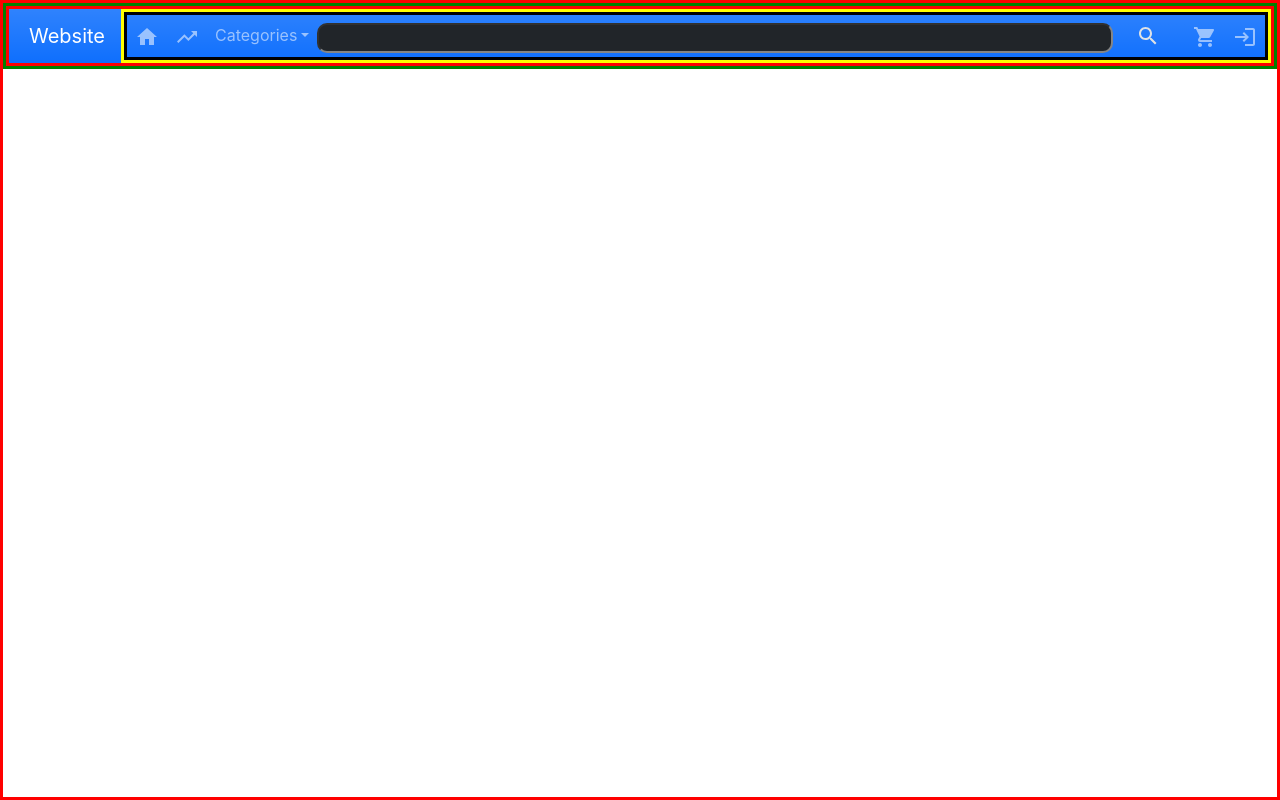
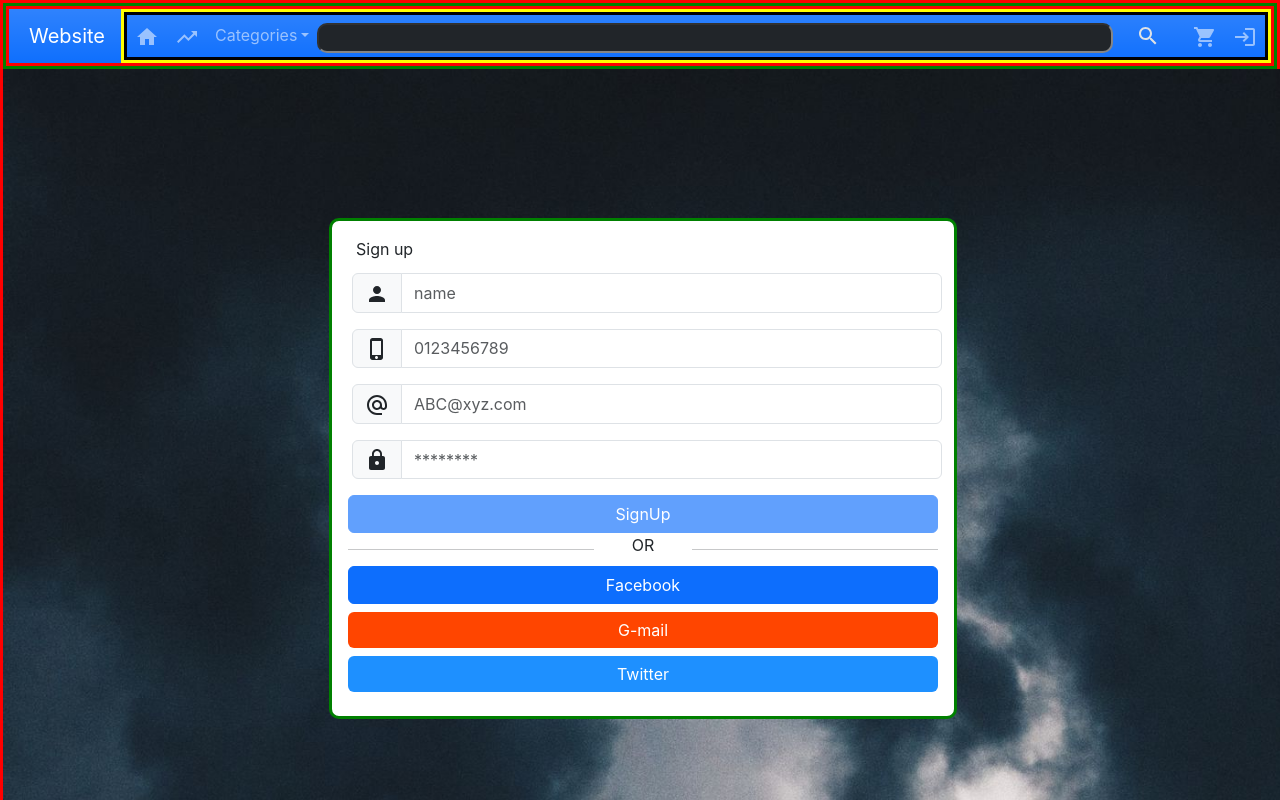
Before and after one commit to MoustafaAshraf8/Storm-e-commerce-website, a React (Create React App) app in the folder Frontend/thunder/: page /signup in a window 1280 px wide. Before the commit this address had no page. Built offline with nearby package versions, Linux system fonts and the light colour scheme.

Commit message:
login modified + created signup page

```diff
--- a/Frontend/thunder/src/App.jsx
+++ b/Frontend/thunder/src/App.jsx
@@ -13,7 +13,8 @@ import Card from "./components/Card";
 import Slider2 from "./components/Slider2";
 import SideBarTest from "./components/SideBarTest";
 
-import LoginTest from "./Page/LoginTest";
+import LogIn_page from "./components/LogIn/LogIn_page";
+import SignUp_page from "./components/SignUp/SignUp_page";
 
 function App() {
   return (
@@ -24,8 +25,9 @@ function App() {
       <Nav2 />
       <Routes>
         <Route path="/" element={<HomePage />} />
-        <Route path="/login" element={<LoginTest />} />
+        <Route path="/login" element={<LogIn_page />} />
         <Route path="/product/id" element={<Product />} />
+        <Route path="/signup" element={<SignUp_page />} />
       </Routes>
     </div>
   );
--- /dev/null
+++ b/Frontend/thunder/src/components/LogIn/LogIn_page.jsx
@@ -0,0 +1,160 @@
+import React, { useState } from "react";
+import { Link } from "react-router-dom";
+import LockIcon from "@mui/icons-material/Lock";
+import AlternateEmailIcon from "@mui/icons-material/AlternateEmail";
+
+let regexEmail = /^\w+@[a-zA-Z_]+\.[a-zA-Z]{2,6}$/;
+let regexPassword = /^(?=.*\d)(?=.*[!@#$%^&*])(?=.*[a-z])(?=.*[A-Z]).{8,}$/;
+
+const LogIn_page = () => {
+  let [Email, setEmail] = useState("");
+  let [Password, setPassword] = useState({
+    value: "",
+    isTouched: false,
+  });
+
+  const getIsFormValid = () => {
+    return Email.match(regexEmail) && Password.value.match(regexPassword);
+  };
+
+  let emailChanged = (e) => {
+    setEmail(e.target.value);
+    if (Email.match(regexEmail)) {
+      console.log(Email + "email accepted");
+    } else {
+      console.log(Email + "wrong email schema");
+    }
+  };
+  let passwordChanged = (e) => {
+    setPassword({ ...Password, value: e.target.value });
+    if (Password.value.match(regexPassword) && Password.value.length >= 8) {
+      console.log(Password.value + "  strong password");
+    } else {
+      console.log(Password.value + "  weak password");
+    }
+  };
+
+  let submitHandle = (e) => {
+    console.log("a7a");
+    e.preventDefault();
+    console.log(`email: ${Email} ==> password: ${Password.value}`);
+  };
+
+  //let validated = Email && Password.value;
+
+  return (
+    <form
+      className="container-fluid d-flex align-items-center justify-content-center"
+      style={{
+        height: "100%",
+        position: "fixed",
+        backgroundImage: "url('./Images/storm.jpg')",
+        backgroundSize: "cover",
+      }}
+      onSubmit={submitHandle}
+    >
+      <div
+        className="card d-flex-column justify-content-center p-3 col-12 col-sm-10 col-md-6"
+        style={{ border: "solid 3px green", borderRadius: "10px" }}
+      >
+        <div className="ms-2 mb-2" style={{ textAlign: "start" }}>
+          Sign in
+        </div>
+        {/* email area */}
+        <form action="#" method="post">
+          <div class="emailInput input-group ms-1 me-1 mt-1 mb-3">
+            <span class="input-group-text d-none d-md-inline" id="basic-addon1">
+              <AlternateEmailIcon />
+            </span>
+            {/* <span class="input-group-text d-inline d-md-none" id="basic-addon1">
+              <AlternateEmailIcon />
+            </span> */}
+            <input
+              value={Email}
+              onChange={emailChanged}
+              type="email"
+              class="form-control"
+              placeholder="email"
+              aria-label="email"
+              aria-describedby="basic-addon1"
+            />
+          </div>
+          {/* password area */}
+          <div class="passwordInput input-group ms-1 me-1 mt-1 mb-3">
+            <span class="input-group-text d-none d-md-inline" id="basic-addon1">
+              <LockIcon />
+            </span>
+            {/* <span class="input-group-text d-inline d-md-none" id="basic-addon1">
+              <LockIcon />
+            </span> */}
+            <input
+              value={Password.value}
+              onChange={passwordChanged}
+              onBlur={() => {
+                setPassword({ ...Password, isTouched: true });
+              }}
+              type="password"
+              class="form-control"
+              placeholder="password"
+              aria-label="password"
+              aria-describedby="basic-addon1"
+              required
+            />
+          </div>
+          {Password.isTouched && Password.value.length < 8 ? (
+            <p style={{ color: "red" }}>password must be of min 8 length</p>
+          ) : null}
+
+          {/* remember me + forgot password */}
+
+          <div className="RememberForgot d-flex justify-content-between mb-2">
+            <div class="rememberMe form-check">
+              <input
+                className="form-check-input"
+                type="checkbox"
+                value=""
+                id="flexCheckDefault"
+              />
+              <label className="form-check-label" for="flexCheckDefault">
+                Remember me
+              </label>
+            </div>
+            <div className="forgotPassword">
+              <a className="text-reset" href="#">
+                Forgot password
+              </a>
+            </div>
+          </div>
+          {/* login btn */}
+          <div className="d-grid gap-2">
+            <button
+              className="btn btn-primary"
+              type="submit"
+              disabled={!getIsFormValid()}
+            >
+              login
+            </button>
+          </div>
+        </form>
+        {/* or */}
+        <div className="orSeparator d-flex justify-content-center">
+          <hr class="hr d-block col-5" />
+          <span className="d-block col-2">OR</span>
+          <hr className="hr d-block col-5" />
+        </div>
+
+        {/* signup btn */}
+        <div className="d-grid gap-2">
+          {/* <button className="btn btn-primary" >
+            signup
+          </button> */}
+          <a href="/signup" className="btn btn-primary">
+            Sign up
+          </a>
+        </div>
+      </div>
+    </form>
+  );
+};
+
+export default LogIn_page;
--- a/Frontend/thunder/src/Page/loginTest.jsx
+++ b/Frontend/thunder/src/components/SignUp/SignUp_page.jsx
@@ -1,11 +1,15 @@
 import React, { useState } from "react";
 import LockIcon from "@mui/icons-material/Lock";
 import AlternateEmailIcon from "@mui/icons-material/AlternateEmail";
+import PhoneIphoneIcon from "@mui/icons-material/PhoneIphone";
+import PersonIcon from "@mui/icons-material/Person";
 
 let regexEmail = /^\w+@[a-zA-Z_]+\.[a-zA-Z]{2,6}$/;
 let regexPassword = /^(?=.*\d)(?=.*[!@#$%^&*])(?=.*[a-z])(?=.*[A-Z]).{8,}$/;
 
-const LoginTest = () => {
+const SignUp_page = () => {
+  let [Name, setName] = useState("");
+  let [PhoneNumber, setPhoneNumber] = useState("");
   let [Email, setEmail] = useState("");
   let [Password, setPassword] = useState({
     value: "",
@@ -13,7 +17,26 @@ const LoginTest = () => {
   });
 
   const getIsFormValid = () => {
-    return Email.match(regexEmail) && Password.value.match(regexPassword);
+    return (
+      Email.match(regexEmail) &&
+      Password.value.match(regexPassword) &&
+      Name.length >= 1 &&
+      PhoneNumber.length == 11
+    );
+  };
+
+  let nameChanged = (e) => {
+    setName(e.target.value);
+    console.log(Name);
+  };
+
+  let phonenumberChanged = (e) => {
+    setPhoneNumber(e.target.value);
+    if (PhoneNumber.length == 11) {
+      console.log(PhoneNumber + "phone-number accepted");
+    } else {
+      console.log(PhoneNumber + "wrong phone-number schema");
+    }
   };
 
   let emailChanged = (e) => {
@@ -53,16 +76,55 @@ const LoginTest = () => {
       onSubmit={submitHandle}
     >
       <div
-        className="card d-flex-column justify-content-center p-3 col-12 col-md-3"
-        style={{ border: "solid 1px black", borderRadius: "10px" }}
+        className="card d-flex-column justify-content-center p-3 col-12 col-sm-10 col-md-6"
+        style={{ border: "solid 3px green", borderRadius: "10px" }}
       >
         <div className="ms-2 mb-2" style={{ textAlign: "start" }}>
-          Sign in
+          Sign up
         </div>
-        {/* email area */}
+
         <form action="#" method="post">
+          {/* name area */}
           <div class="emailInput input-group ms-1 me-1 mt-1 mb-3">
-            <span class="input-group-text d-none d-md-inline" id="basic-addon1">
+            <span class="input-group-text d-none d-sm-inline" id="basic-addon1">
+              <PersonIcon />
+            </span>
+            {/* <span class="input-group-text d-inline d-md-none" id="basic-addon1">
+              <AlternateEmailIcon />
+            </span> */}
+            <input
+              value={Name}
+              onChange={nameChanged}
+              type="text"
+              class="form-control"
+              placeholder="name"
+              aria-label="name"
+              aria-describedby="basic-addon1"
+              required
+            />
+          </div>
+          {/* phone_number area */}
+          <div class="emailInput input-group ms-1 me-1 mt-1 mb-3">
+            <span class="input-group-text d-none d-sm-inline" id="basic-addon1">
+              <PhoneIphoneIcon />
+            </span>
+            {/* <span class="input-group-text d-inline d-md-none" id="basic-addon1">
+              <AlternateEmailIcon />
+            </span> */}
+            <input
+              value={PhoneNumber}
+              onChange={phonenumberChanged}
+              type="text"
+              class="form-control"
+              placeholder="0123456789"
+              aria-label="phonenumber"
+              aria-describedby="basic-addon1"
+              required
+            />
+          </div>
+          {/* email area */}
+          <div class="emailInput input-group ms-1 me-1 mt-1 mb-3">
+            <span class="input-group-text d-none d-sm-inline" id="basic-addon1">
               <AlternateEmailIcon />
             </span>
             {/* <span class="input-group-text d-inline d-md-none" id="basic-addon1">
@@ -73,14 +135,14 @@ const LoginTest = () => {
               onChange={emailChanged}
               type="email"
               class="form-control"
-              placeholder="email"
+              placeholder="ABC@xyz.com"
               aria-label="email"
               aria-describedby="basic-addon1"
             />
           </div>
           {/* password area */}
           <div class="passwordInput input-group ms-1 me-1 mt-1 mb-3">
-            <span class="input-group-text d-none d-md-inline" id="basic-addon1">
+            <span class="input-group-text d-none d-sm-inline" id="basic-addon1">
               <LockIcon />
             </span>
             {/* <span class="input-group-text d-inline d-md-none" id="basic-addon1">
@@ -94,7 +156,7 @@ const LoginTest = () => {
               }}
               type="password"
               class="form-control"
-              placeholder="password"
+              placeholder="********"
               aria-label="password"
               aria-describedby="basic-addon1"
               required
@@ -106,24 +168,6 @@ const LoginTest = () => {
 
           {/* remember me + forgot password */}
 
-          <div className="RememberForgot d-flex justify-content-between mb-2">
-            <div class="rememberMe form-check">
-              <input
-                className="form-check-input"
-                type="checkbox"
-                value=""
-                id="flexCheckDefault"
-              />
-              <label className="form-check-label" for="flexCheckDefault">
-                Remember me
-              </label>
-            </div>
-            <div className="forgotPassword">
-              <a className="text-reset" href="#">
-                Forgot password
-              </a>
-            </div>
-          </div>
           {/* login btn */}
           <div className="d-grid gap-2">
             <button
@@ -131,7 +175,7 @@ const LoginTest = () => {
               type="submit"
               disabled={!getIsFormValid()}
             >
-              login
+              SignUp
             </button>
           </div>
         </form>
@@ -171,4 +215,4 @@ const LoginTest = () => {
   );
 };
 
-export default LoginTest;
+export default SignUp_page;
```
